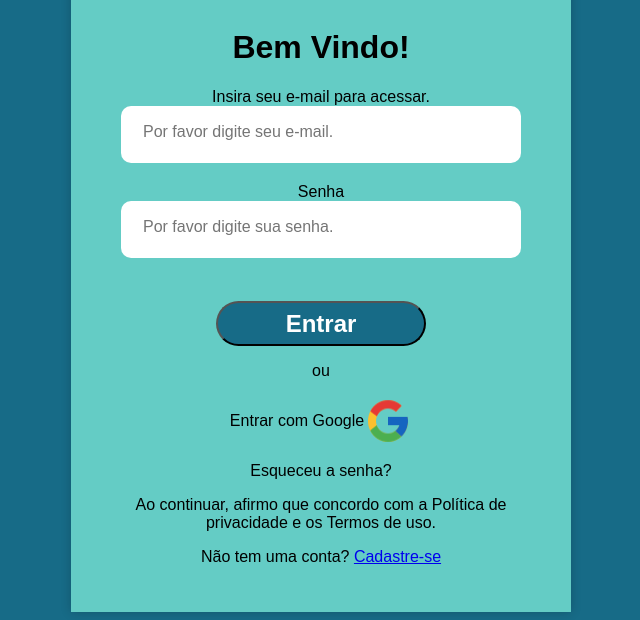
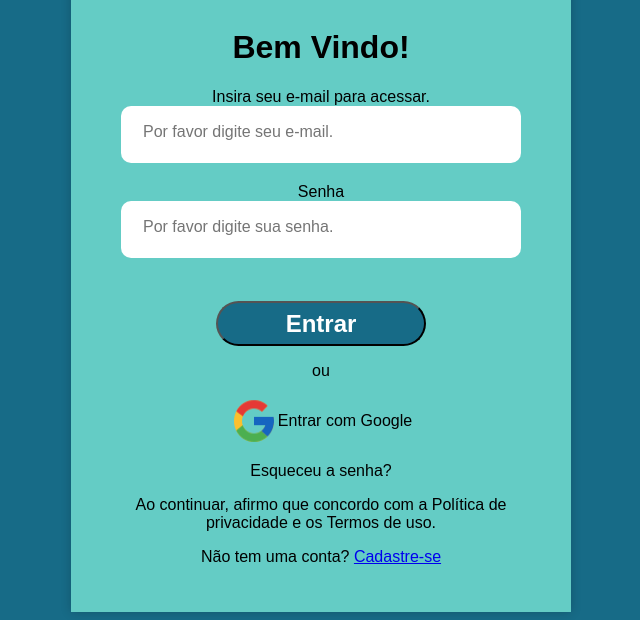
Before and after one commit to Leandro-Santos-Santos/Trabalho-Meu-Site-Login, a plain HTML site: page index.html in a window 1280 px wide. Shown: the part 238-858 px from the top of the page, without its empty margins (319-959 px from the left). Drawn offline with Linux system fonts and the light colour scheme.

Commit message:
alterando o simbolo da Google

```diff
--- a/index.html
+++ b/index.html
@@ -47,7 +47,7 @@
 
           <p>ou</p>
         <div class="login-google">
-          <p>Entrar com Google</p><img src="./src/img/icons8-google-48.png" alt="google icone">
+        <img src="./src/img/icons8-google-48.png" alt="google icone"><p>Entrar com Google</p>
         </div>
           <p>Esqueceu a senha?</p>
 
```
